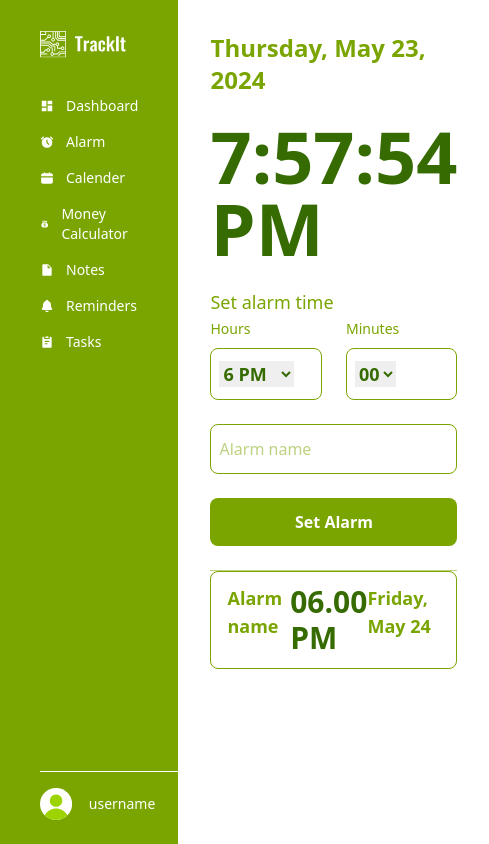
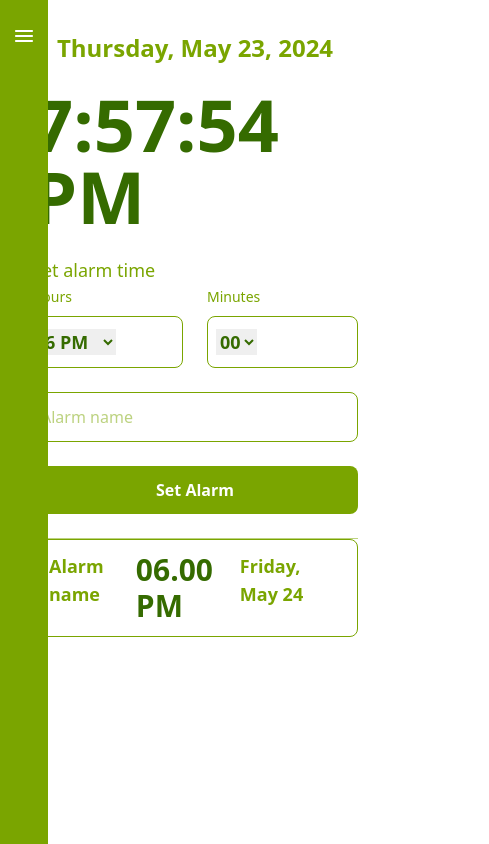
Before and after one commit to allsyalwaa/TrackIt, a React (Vite) app: page /alarm in a window 390 px wide. Shown: the whole page, 489 px wide, since content can reach past the window. Built offline with nearby package versions, Linux system fonts and the light colour scheme.

Commit message:
Update Sidebar component to include responsive behavior and improve accessibility

```diff
--- a/src/components/section/Sidebar.jsx
+++ b/src/components/section/Sidebar.jsx
@@ -2,11 +2,55 @@ import { NavLink } from "react-router-dom";
 import Logo from "../../assets/illustration-logo1.svg";
 import Profile from "../../assets/profile.svg";
 
+import { useState, useEffect, useRef } from "react";
+
 export default function Sidebar() {
+  const [isOpen, setIsOpen] = useState(false);
+  const sidebarRef = useRef(null);
+  const handleClickOutside = (event) => {
+    if (sidebarRef.current && !sidebarRef.current.contains(event.target)) {
+      setIsOpen(false);
+    }
+  };
+  useEffect(() => {
+    document.addEventListener("mousedown", handleClickOutside);
+    return () => {
+      document.removeEventListener("mousedown", handleClickOutside);
+    };
+  }, []);
+
   return (
-    <nav className="relative w-72 bg-primary px-10 py-6">
-      <img className="h-10" src={Logo} alt="" />
-      <div className=" mt-8 flex w-full flex-col gap-4 text-white">
+    <nav
+      ref={sidebarRef}
+      className={`fixed z-20 bg-primary py-6 md:relative md:px-10 ${
+        isOpen ? "w-56 px-10" : "w-12"
+      } h-full md:w-72 `}
+    >
+      <button
+        onClick={() => setIsOpen((prev) => !prev)}
+        className={`flex items-center justify-center px-3 text-white md:hidden ${isOpen ? "hidden" : "absolute"}`}
+      >
+        <svg
+          xmlns="http://www.w3.org/2000/svg"
+          width="1.5em"
+          height="1.5em"
+          viewBox="0 0 24 24"
+        >
+          <path
+            fill="currentColor"
+            d="M4 18h16c.55 0 1-.45 1-1s-.45-1-1-1H4c-.55 0-1 .45-1 1s.45 1 1 1m0-5h16c.55 0 1-.45 1-1s-.45-1-1-1H4c-.55 0-1 .45-1 1s.45 1 1 1M3 7c0 .55.45 1 1 1h16c.55 0 1-.45 1-1s-.45-1-1-1H4c-.55 0-1 .45-1 1"
+          />
+        </svg>
+      </button>
+
+      <img
+        className={`md:block md:h-10 ${isOpen ? "block" : "hidden"}`}
+        src={Logo}
+        alt=""
+      />
+      <div
+        className={`mt-8  w-full flex-col gap-4 text-white md:flex ${isOpen ? "flex" : "hidden"}`}
+      >
         <NavLink
           to="/dashboard"
           className="flex items-center gap-3 text-sm font-medium"
@@ -135,7 +179,9 @@ export default function Sidebar() {
       </div>
 
       {/* menu profile */}
-      <div className="absolute bottom-6">
+      <div
+        className={`absolute bottom-6 w-full ${isOpen ? "block" : "hidden"} md:block`}
+      >
         <div className="mt-4 flex h-0 w-40 items-end">
           <div className="flex-grow border-t border-white"></div>
         </div>
```
